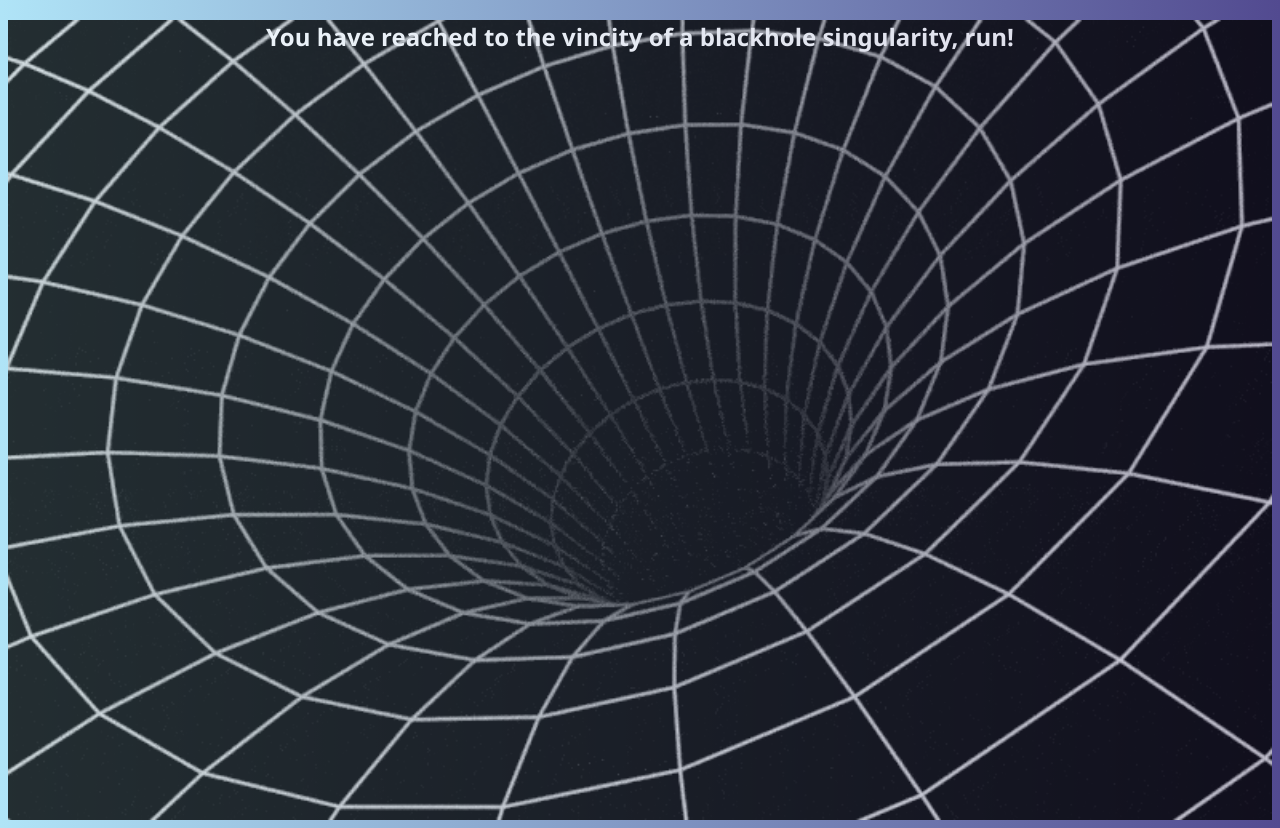
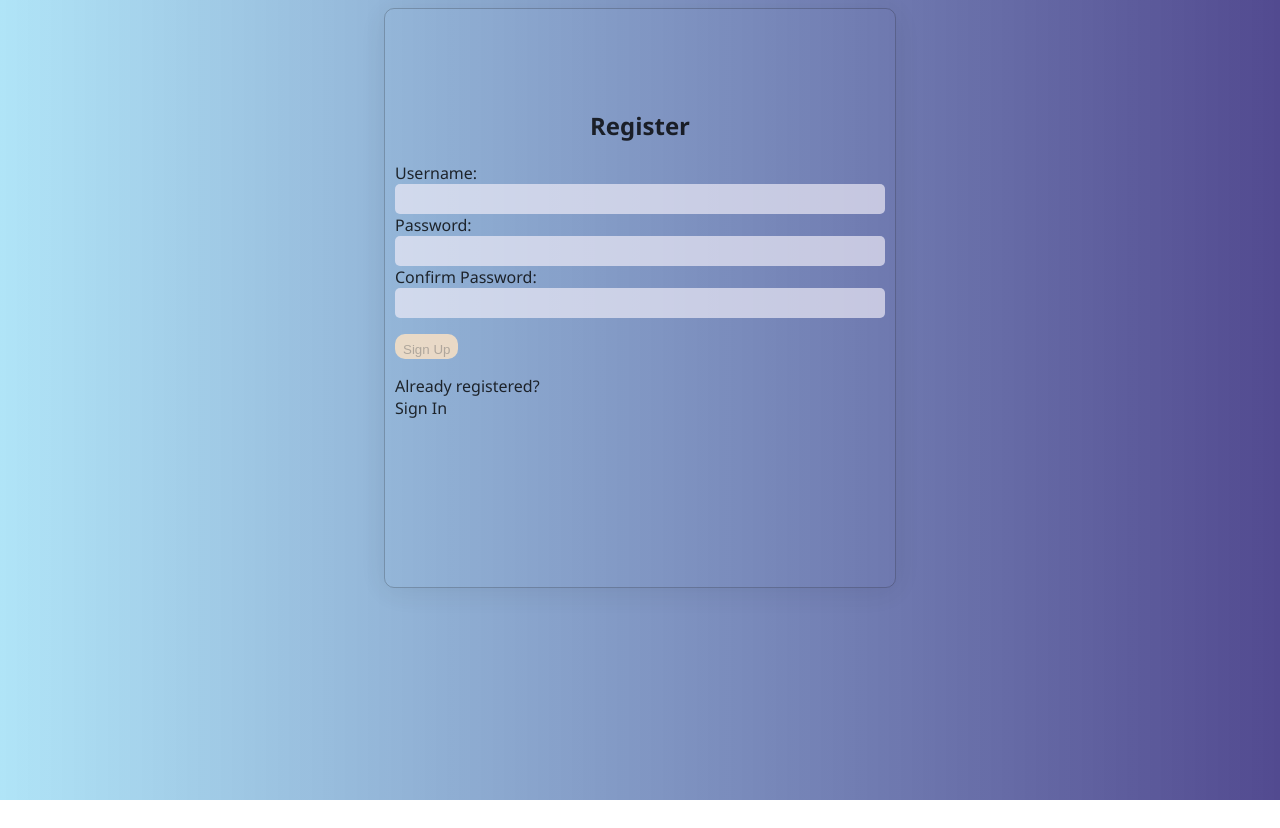
Before and after one commit to kimmyoo/vocabnexus-frontend, a React (Create React App) app: page /register in a window 1280 px wide. After the commit the page ends 800 px from the top, so only its background shows below. Built offline with nearby package versions, Linux system fonts and the light colour scheme.

Commit message:
added register component

```diff
--- a/package.json
+++ b/package.json
@@ -5,6 +5,9 @@
   "dependencies": {
     "@emotion/react": "^11.11.0",
     "@emotion/styled": "^11.11.0",
+    "@fortawesome/fontawesome-svg-core": "^6.4.0",
+    "@fortawesome/free-solid-svg-icons": "^6.4.0",
+    "@fortawesome/react-fontawesome": "^0.2.0",
     "@fvilers/disable-react-devtools": "^1.3.0",
     "@mui/material": "^5.13.1",
     "axios": "^1.4.0",
--- a/src/App.js
+++ b/src/App.js
@@ -10,6 +10,7 @@
 import Missing from "./component/Missing";
 import RequireAuth from "./component/RequireAuth";
 import NodeWithNexus from "./features/nodes/NodeWithNexus";
+import Register from "./features/auth/Register";
 // import PersistLogin from "./component/PersistLogin";
 
 function App() {
@@ -21,6 +22,9 @@
       <Route path="/" element={<Layout />}>
         <Route index element={<Public />} />
         <Route path="login" element={<Login />} />
+        <Route path="register" element={<Register />} />
+
+
         {/* protected */}
         {/* <Route element={<PersistLogin />}> */}
 
--- a/src/api/axios.js
+++ b/src/api/axios.js
@@ -10,8 +10,6 @@
 );
 
 
-
-
 export const axiosPrivate = axios.create({
     baseURL: BASE_URL,
     headers: {
--- a/src/features/auth/Login.js
+++ b/src/features/auth/Login.js
@@ -3,6 +3,7 @@
 import AuthContext from '../../context/AuthProvider'
 import axios from '../../api/axios'
 import { useNavigate } from 'react-router-dom'
+import { Link } from 'react-router-dom'
 const LOGIN_URL = '/auth'
 
 
@@ -87,6 +88,7 @@
                                             setUser(e.target.value)
                                         }}
                                         value={user} // controlled input
+                                        required
                                     /> <br />
                                     <label htmlFor="password">Password:</label>
                                     <input
@@ -101,7 +103,9 @@
                                     />
                                     <p>
                                         <button>sign in</button>
-                                        <button className='float-right'>Register</button>
+                                    </p>
+                                    <p>
+                                        <Link to="/register">Need an account? Register here</Link>
                                     </p>
                                     <p
                                         ref={errRef}
--- /dev/null
+++ b/src/features/auth/Register.js
@@ -0,0 +1,187 @@
+import { useRef, useState, useEffect } from "react";
+import { faCheck, faTimes, faInfoCircle } from "@fortawesome/free-solid-svg-icons";
+import { FontAwesomeIcon } from "@fortawesome/react-fontawesome";
+import axios from "../../api/axios";
+
+const USER_REGEX = /^[A-z][A-z0-9-_]{3,23}$/;
+const PWD_REGEX = /^(?=.*[a-z])(?=.*[A-Z])(?=.*[0-9])(?=.*[!@#$%]).{8,24}$/;
+const REGISTER_URL = '/auth/register';
+
+const Register = () => {
+    const userRef = useRef();
+    const errRef = useRef();
+
+    const [user, setUser] = useState('');
+    const [validName, setValidName] = useState(false);
+    const [userFocus, setUserFocus] = useState(false);
+
+    const [pwd, setPwd] = useState('');
+    const [validPwd, setValidPwd] = useState(false);
+    const [pwdFocus, setPwdFocus] = useState(false);
+
+    const [matchPwd, setMatchPwd] = useState('');
+    const [validMatch, setValidMatch] = useState(false);
+    const [matchFocus, setMatchFocus] = useState(false);
+
+    const [errMsg, setErrMsg] = useState('');
+    const [success, setSuccess] = useState(false);
+
+    useEffect(() => {
+        userRef.current.focus();
+    }, [])
+
+    useEffect(() => {
+        setValidName(USER_REGEX.test(user));
+    }, [user])
+
+    useEffect(() => {
+        setValidPwd(PWD_REGEX.test(pwd));
+        setValidMatch(pwd === matchPwd);
+    }, [pwd, matchPwd])
+
+    useEffect(() => {
+        setErrMsg('');
+    }, [user, pwd, matchPwd])
+
+    const handleSubmit = async (e) => {
+        e.preventDefault();
+        // if button enabled with JS hack
+        const v1 = USER_REGEX.test(user);
+        const v2 = PWD_REGEX.test(pwd);
+        if (!v1 || !v2) {
+            setErrMsg("Invalid Entry");
+            return;
+        }
+        try {
+            const response = await axios.post(REGISTER_URL,
+                JSON.stringify({ user, pwd }),
+                {
+                    headers: { 'Content-Type': 'application/json' },
+                    withCredentials: true
+                }
+            );
+            console.log(response?.data);
+            console.log(response?.accessToken);
+            console.log(JSON.stringify(response))
+            setSuccess(true);
+            //clear state and controlled inputs
+            //need value attrib on inputs for this
+            setUser('');
+            setPwd('');
+            setMatchPwd('');
+        } catch (err) {
+            console.error(err)
+            if (!err?.response) {
+                setErrMsg('No Server Response');
+            } else if (err.response?.status === 409) {
+                setErrMsg('Username Taken');
+            } else {
+                setErrMsg('Registration Failed')
+            }
+            errRef.current.focus();
+        }
+    }
+
+    return (
+        <>
+            {success ? (
+                <div className="content-wrapper form sign-in">
+                    <h2>Success!</h2>
+                    <p>
+                        <a href="/login">Sign In</a>
+                    </p>
+                </div>
+            ) : (
+                <div className="form content-wrapper sign-in">
+                    <section>
+                        <p ref={errRef} className={errMsg ? "errmsg" : "offscreen"} aria-live="assertive">{errMsg}</p>
+                        <h2>Register</h2>
+                        <form onSubmit={handleSubmit}>
+                            <label htmlFor="username">
+                                Username:
+                                <FontAwesomeIcon icon={faCheck} className={validName ? "valid" : "hide"} />
+                                <FontAwesomeIcon icon={faTimes} className={validName || !user ? "hide" : "invalid"} />
+                            </label>
+                            <input
+                                type="text"
+                                id="username"
+                                ref={userRef}
+                                autoComplete="off"
+                                onChange={(e) => setUser(e.target.value)}
+                                value={user}
+                                required
+                                aria-invalid={validName ? "false" : "true"}
+                                aria-describedby="uidnote"
+                                onFocus={() => setUserFocus(true)}
+                                onBlur={() => setUserFocus(false)}
+                            />
+                            <p id="uidnote" className={userFocus && user && !validName ? "instructions" : "offscreen"}>
+                                <FontAwesomeIcon icon={faInfoCircle} />
+                                4 to 24 characters.<br />
+                                Must begin with a letter.<br />
+                                Letters, numbers, underscores, hyphens allowed.
+                            </p>
+
+
+                            <label htmlFor="password">
+                                Password:
+                                <FontAwesomeIcon icon={faCheck} className={validPwd ? "valid" : "hide"} />
+                                <FontAwesomeIcon icon={faTimes} className={validPwd || !pwd ? "hide" : "invalid"} />
+                            </label>
+                            <input
+                                type="password"
+                                id="password"
+                                onChange={(e) => setPwd(e.target.value)}
+                                value={pwd}
+                                required
+                                aria-invalid={validPwd ? "false" : "true"}
+                                aria-describedby="pwdnote"
+                                onFocus={() => setPwdFocus(true)}
+                                onBlur={() => setPwdFocus(false)}
+                            />
+                            <p id="pwdnote" className={pwdFocus && !validPwd ? "instructions" : "offscreen"}>
+                                <FontAwesomeIcon icon={faInfoCircle} />
+                                8 to 24 characters.<br />
+                                Must include uppercase and lowercase letters, a number and a special character.<br />
+                                Allowed special characters: <span aria-label="exclamation mark">!</span> <span aria-label="at symbol">@</span> <span aria-label="hashtag">#</span> <span aria-label="dollar sign">$</span> <span aria-label="percent">%</span>
+                            </p>
+
+
+                            <label htmlFor="confirm_pwd">
+                                Confirm Password:
+                                <FontAwesomeIcon icon={faCheck} className={validMatch && matchPwd ? "valid" : "hide"} />
+                                <FontAwesomeIcon icon={faTimes} className={validMatch || !matchPwd ? "hide" : "invalid"} />
+                            </label>
+                            <input
+                                type="password"
+                                id="confirm_pwd"
+                                onChange={(e) => setMatchPwd(e.target.value)}
+                                value={matchPwd}
+                                required
+                                aria-invalid={validMatch ? "false" : "true"}
+                                aria-describedby="confirmnote"
+                                onFocus={() => setMatchFocus(true)}
+                                onBlur={() => setMatchFocus(false)}
+                            />
+                            <p id="confirmnote" className={matchFocus && !validMatch ? "instructions" : "offscreen"}>
+                                <FontAwesomeIcon icon={faInfoCircle} />
+                                Must match the first password input field.
+                            </p>
+
+                            <button disabled={!validName || !validPwd || !validMatch ? true : false}>Sign Up</button>
+                        </form>
+                        <p>
+                            Already registered?<br />
+                            <span className="line">
+                                {/*put router link here*/}
+                                <a href="/login">Sign In</a>
+                            </span>
+                        </p>
+                    </section>
+                </div>
+            )}
+        </>
+    )
+}
+
+export default Register
--- a/src/index.css
+++ b/src/index.css
@@ -454,6 +454,71 @@
 .selected{
   background-color: #dcf36a;
 }
+
+
+
+
+label,
+button {
+  margin-top: 1rem;
+}
+
+button {
+  padding: 0.5rem;
+}
+
+.instructions {
+    font-size: 0.75rem;
+    border-radius: 0.5rem;
+    background: #000;
+    color: #fff;
+    padding: 0.25rem;
+    position: relative;
+    bottom: -10px;
+}
+
+.instructions > svg {
+    margin-right: 0.25rem;
+}
+
+.offscreen {
+    position: absolute;
+    left: -9999px;
+}
+
+.hide {
+    display: none;
+}
+
+.valid {
+    color: limegreen;
+    margin-left: 0.25rem;
+}
+
+.invalid {
+    color: red;
+    margin-left: 0.25rem;
+}
+
+
+.line {
+    display: inline-block;
+}
+
+
+
+
+
+
+
+
+
+
+
+
+
+
+
 @media only screen and (max-width: 780px) {
   .grid-container{
     grid-template-columns: auto;
```
Also changed, not shown: 1 other file (tests, documents, lock files or other folders).
